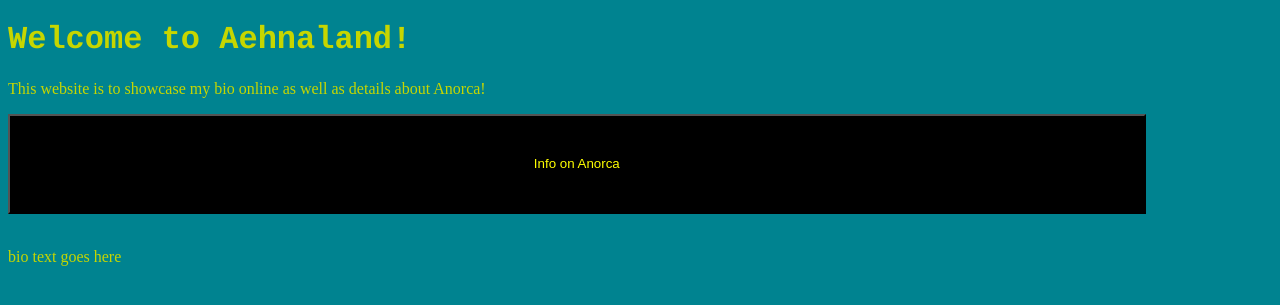
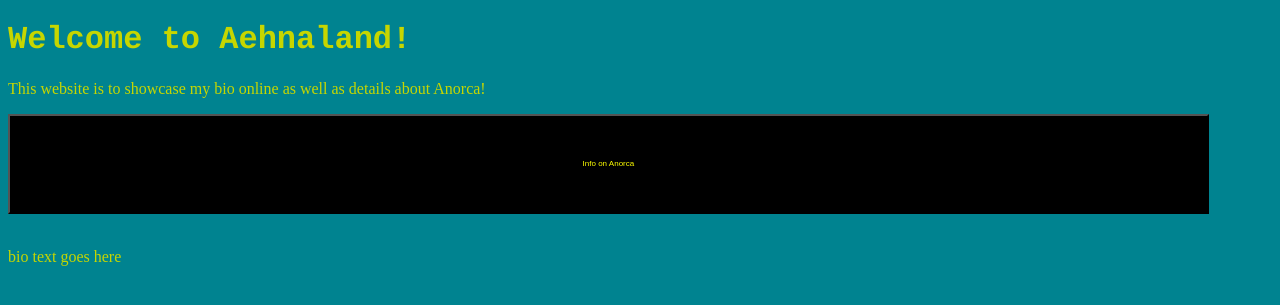
Before and after one commit to GyaraDeez/Aehnaland, a PHP site: page / in a window 1280 px wide. Shown: the top 305 px of the page. Run offline with PHP 8.4, Linux system fonts and the light colour scheme.

Commit message:
edit nav #1

```diff
--- a/style.css
+++ b/style.css
@@ -17,6 +17,7 @@ button:hover {
 }
 #nav {
   height:100px;
-  width:90%;
+  width:95%;
   align:center;
+  font-size:50%;
 }
```
